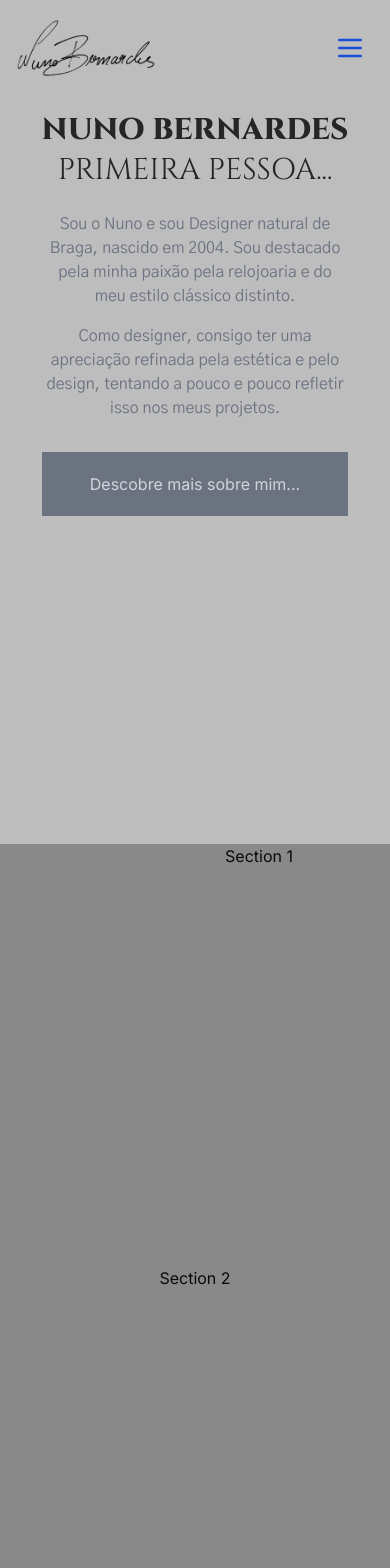
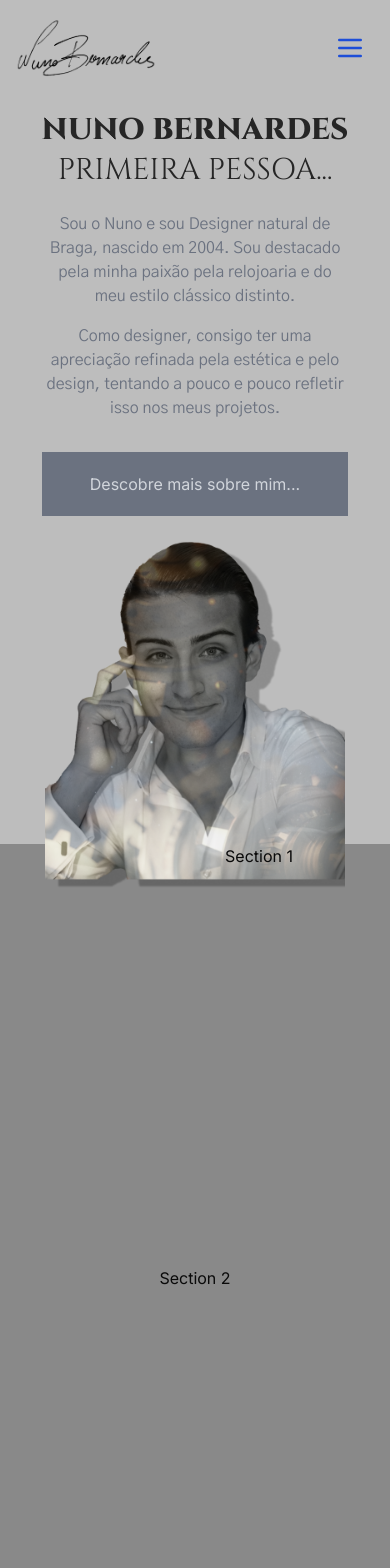
Before and after one commit to Maaz-Ahmed007/portfolio, a Next.js app: page / in a window 390 px wide. Shown: the top 1568 px of the page. Built offline with nearby package versions, Linux system fonts and the light colour scheme; a web font is replaced by a local one.

Commit message:
image responsive

```diff
--- a/app/(homepage)/_components/section-image.tsx
+++ b/app/(homepage)/_components/section-image.tsx
@@ -2,17 +2,11 @@ import Image from "next/image"
 
 export const SectionImage = () => {
     return (
-        <div
-            className="relative bottom-0 left-0 h-full w-full bg-no-repeat bg-cover bg-center"
-        >
+        <div className="md:relative h-full w-full">
             <Image
                 fill
                 src="/home-images/img.png"
                 alt="Home Image"
-                // width={500}
-                // height={500}
-                className="relative bottom-0 left-0 h-full w-full bg-no-repeat bg-cover bg-center"
-                sizes="(max-width: 768px) 90vw, 33vw"
             />
         </div>
     )
--- a/app/(homepage)/page.tsx
+++ b/app/(homepage)/page.tsx
@@ -1,3 +1,5 @@
+import Image from "next/image"
+
 import { SideSectionHeader } from "./_components/section-side-header"
 import { SectionHeader } from "./_components/section-header"
 import { SectionSubheading } from "./_components/section-subheading"
@@ -21,13 +23,22 @@ const Page = () => {
                         color={1}
                     />
                     <div className="h-screen w-full my-auto text-center md:justify-start py-28 px-20 md:py-48 md:px-36">
+
                         <SectionHeader heading="Nuno bernardes" />
                         <SectionSubheading subHeading="primeira pessoa..." />
                         <SectionParagraph />
                         <CustomButtom />
+                        <div className="md:hidden flex justify-center w-full">
+                            <Image
+                                width={300}
+                                height={300}
+                                src="/home-images/img.png"
+                                alt="Home Image"
+                            />
+                        </div>
                     </div>
                 </div>
-                <div className="relative h-full md:w-2/4 sm:w-full">
+                <div className="hidden md:block h-4/5 md:w-2/4">
                     <SectionImage />
                 </div>
             </section>
@@ -35,8 +46,7 @@ const Page = () => {
                 className="flex flex-col md:flex-row h-full mx-auto items-center w-full justify-between bg-[#898989]"
                 id="section2"
             >
-                <div className="h-full md:w-2/4
-                md:border-l md:shadow-2xl border-gray-400">
+                <div className="h-full md:w-2/4">
                     <SideSectionHeader
                         sectionNumber="2"
                         sectionHeading="Meu Portfolio"
@@ -46,7 +56,8 @@ const Page = () => {
                         Section 1
                     </div>
                 </div>
-                <div className="h-full md:w-2/4 sm:w-full md:border-l md:shadow-2xl border-gray-400">
+                <div className="h-full md:w-2/4 sm:w-full
+                md:border-l md:shadow-2xl border-gray-500">
                     Section 2
                 </div>
             </section>
@@ -65,7 +76,7 @@ const Page = () => {
                         Section 1
                     </div>
                 </div>
-                <div className="h-full md:w-2/4 sm:w-full md:border-l md:shadow-2xl border-gray-400">
+                <div className="h-full md:w-2/4 sm:w-full">
                     Section 2
                 </div>
             </section>
@@ -73,8 +84,7 @@ const Page = () => {
                 className="flex flex-col md:flex-row h-full mx-auto items-center w-full justify-between bg-[#898989]"
                 id="section4"
             >
-                <div className="h-full md:w-2/4
-                md:border-r md:shadow-2xl border-gray-400">
+                <div className="h-full md:w-2/4">
                     <SideSectionHeader
                         sectionNumber="4"
                         sectionHeading="Meus Serviços"
@@ -84,7 +94,8 @@ const Page = () => {
                         Section 1
                     </div>
                 </div>
-                <div className="h-full md:w-2/4 sm:w-full md:border-l md:shadow-2xl border-gray-400">
+                <div className="h-full md:w-2/4 sm:w-full
+                md:border-l md:shadow-2xl border-gray-500">
                     Section 2
                 </div>
             </section>
@@ -103,7 +114,7 @@ const Page = () => {
                         Section 1
                     </div>
                 </div>
-                <div className="h-full md:w-2/4 sm:w-full md:border-l md:shadow-2xl border-gray-400">
+                <div className="h-full md:w-2/4 sm:w-full">
                     Section 2
                 </div>
             </section>
@@ -111,8 +122,7 @@ const Page = () => {
                 className="flex flex-col md:flex-row h-full mx-auto items-center w-full justify-between bg-[#898989]"
                 id="section6"
             >
-                <div className="h-full md:w-2/4
-                md:border-l md:shadow-2xl border-gray-400">
+                <div className="h-full md:w-2/4">
                     <SideSectionHeader
                         sectionNumber="6"
                         sectionHeading="Contactos"
@@ -122,7 +132,8 @@ const Page = () => {
                         Section 1
                     </div>
                 </div>
-                <div className="h-full md:w-2/4 sm:w-full md:border-l md:shadow-2xl border-gray-400">
+                <div className="h-full md:w-2/4 sm:w-full
+                md:border-l md:shadow-2xl border-gray-500">
                     Section 2
                 </div>
             </section>
```
